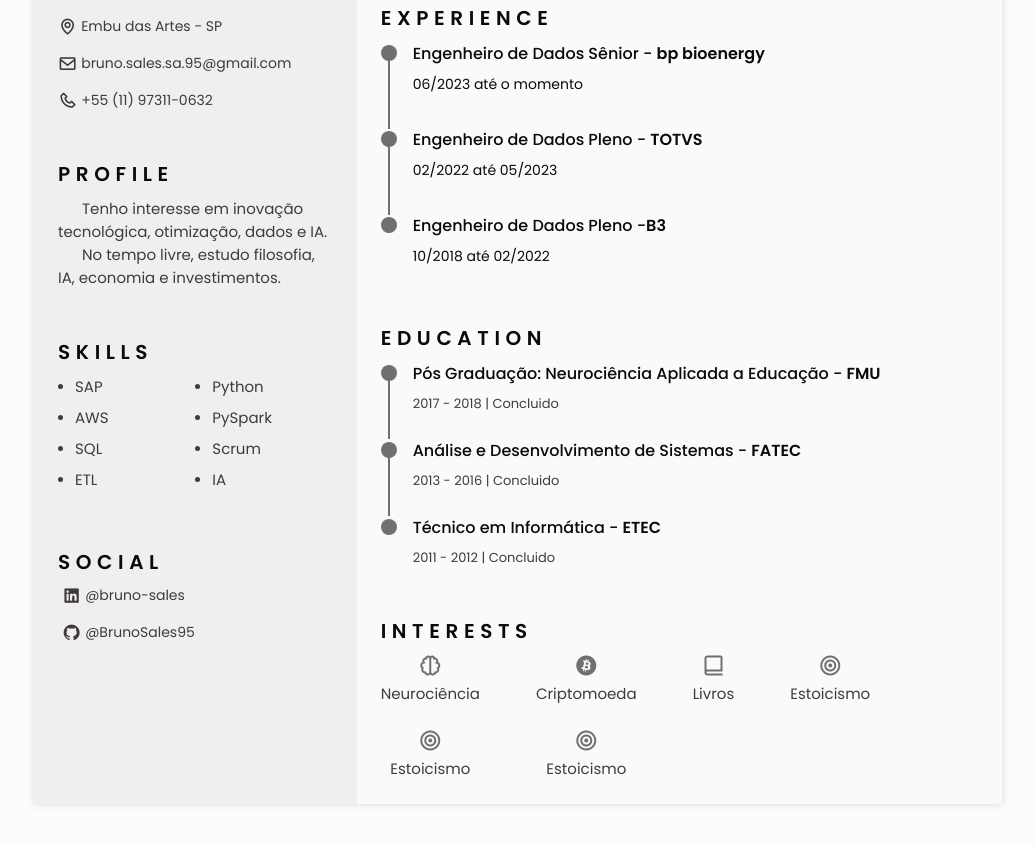
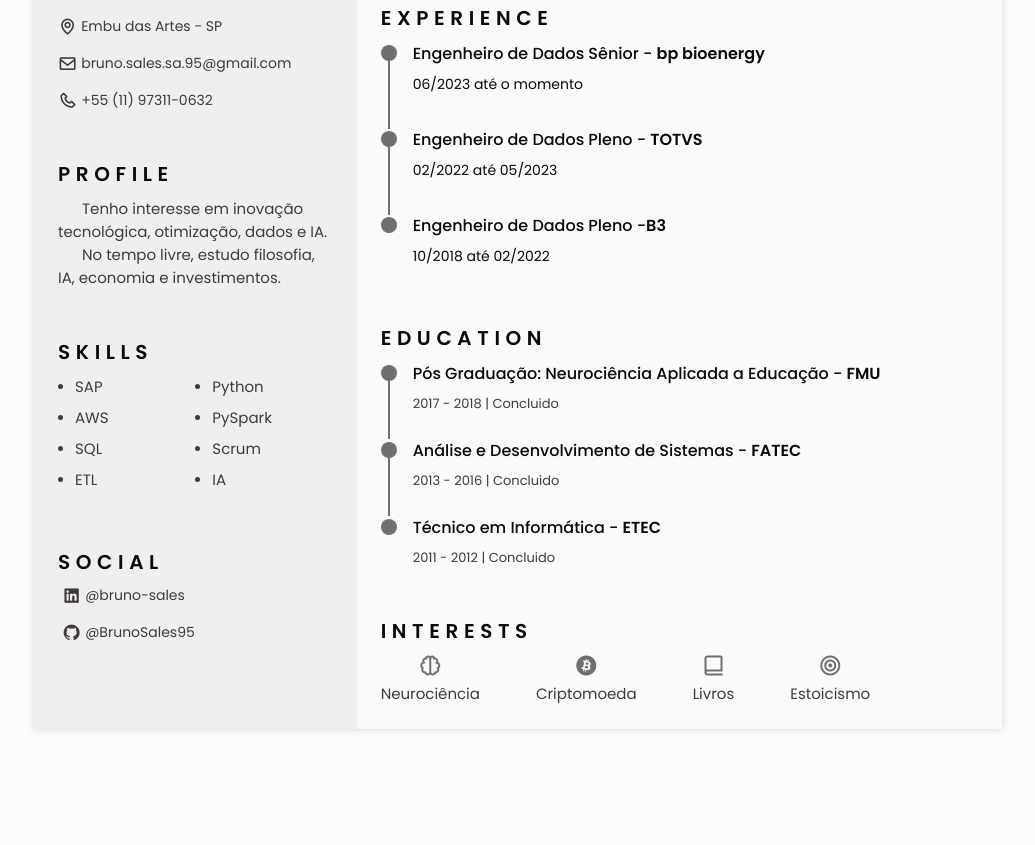
Before and after one commit to BrunoSales95/teste.github.io, a plain HTML site: page index.html in a window 1280 px wide. Shown: the part 301-1146 px from the top of the page, without its empty margins (122-1157 px from the left). After the commit the page ends 1078 px from the top, so only its background shows below. Drawn offline with nearby package versions, Linux system fonts and the light colour scheme.

Commit message:
12313
123

```diff
--- a/index.html
+++ b/index.html
@@ -385,14 +385,7 @@
                 <i class="bx bx-bullseye interests__icon"></i>
                 <span class="interests__name">Estoicismo</span>
               </div>
-              <div class="interests__content">
-                <i class="bx bx-bullseye interests__icon"></i>
-                <span class="interests__name">Estoicismo</span>
-              </div>
-              <div class="interests__content">
-                <i class="bx bx-bullseye interests__icon"></i>
-                <span class="interests__name">Estoicismo</span>
-              </div>
+
             </div>
           </section>
 
```
